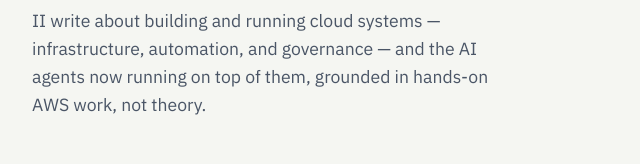
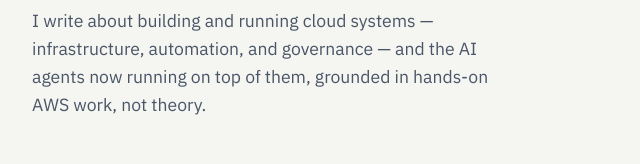
Before and after one commit to shubhanshu-cloud/shubhanshu.github.io, a plain HTML site: page index.html in a window 1280 px wide. Shown: the part 394-558 px from the top of the page, 292-932 px from the left. Drawn offline with Linux system fonts and the light colour scheme.

Commit message:
Fix typo in introductory paragraph

```diff
--- a/index.html
+++ b/index.html
@@ -22,7 +22,7 @@
 
   <div class="hero">
     <h1>Cloud infrastructure and AI on AWS — from 15 years in enterprise IT.</h1>
-    <p class="lede">II write about building and running cloud systems — infrastructure, automation, and governance — and the AI agents now running on top of them, grounded in hands-on AWS work, not theory.</p>
+    <p class="lede">I write about building and running cloud systems — infrastructure, automation, and governance — and the AI agents now running on top of them, grounded in hands-on AWS work, not theory.</p>
   </div>
 
   <div class="index-list">
```
